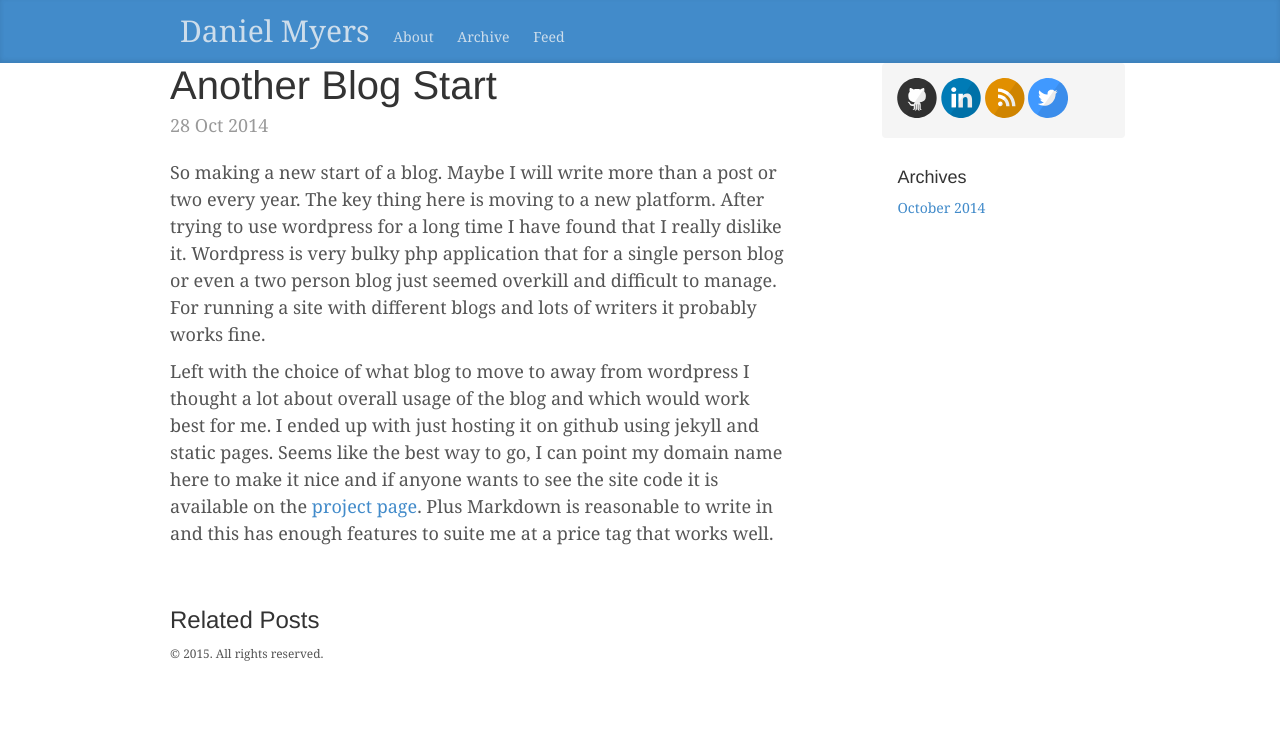
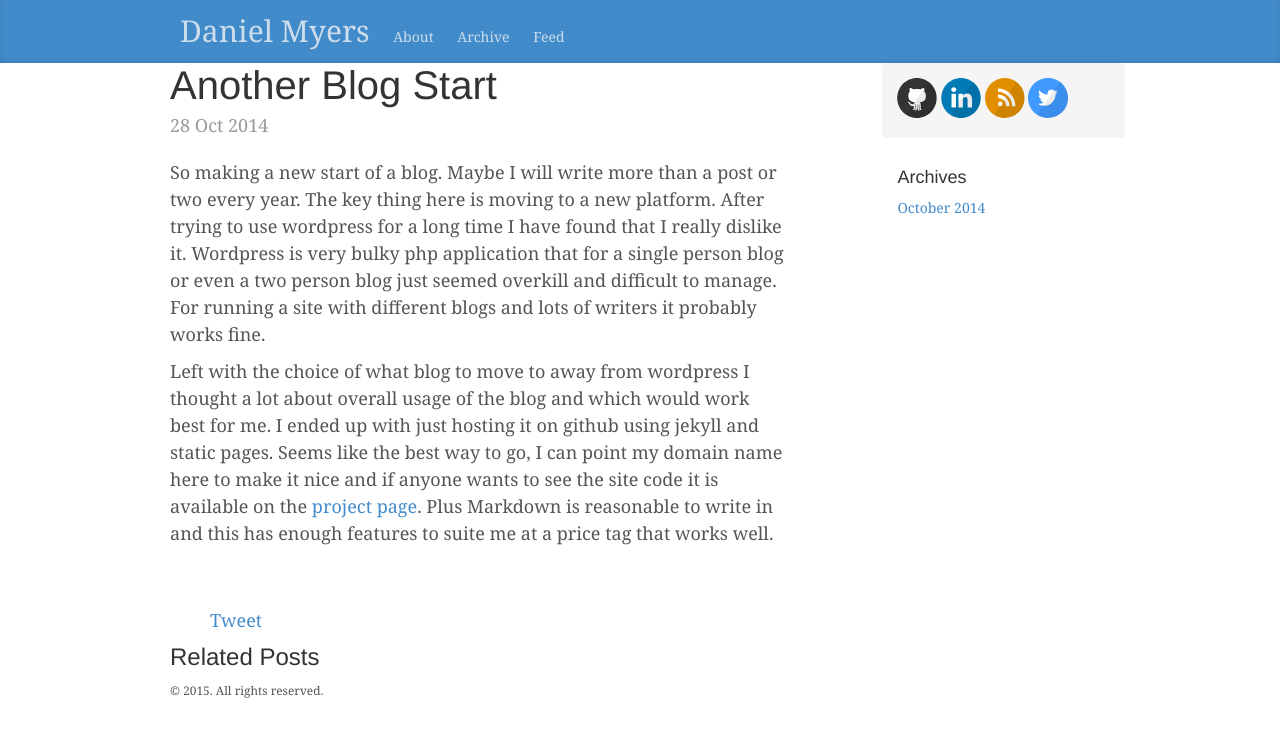
Before and after one commit to danlmyers/moird.github.io, a Jekyll site: the page built from _posts/2014-10-28-Another-blog-start.md, in a window 1280 px wide. Shown: the top 737 px of the page. Built offline with Jekyll 4.4.1, drawn with Linux system fonts in a browser that asks for light colours; Markdown is read by kramdown in place of the engine named in the settings; comment, search, counter and statistics services are not loaded.

Commit message:
Changed site url to moird.com and added share buttons for facebook, twitter and reddit.

```diff
--- a/_config.yml
+++ b/_config.yml
@@ -9,7 +9,7 @@
 # Setup
 title:            Daniel Myers
 tagline:          Look shiny blog
-url:              http://moird.github.io
+url:              http://moird.com
 paginate:         1
 baseurl:          /
 author:
--- /dev/null
+++ b/_includes/share_buttons.html
@@ -0,0 +1,24 @@
+<div id="fb-root"></div>
+<script>(function(d, s, id) {
+  var js, fjs = d.getElementsByTagName(s)[0];
+  if (d.getElementById(id)) return;
+  js = d.createElement(s); js.id = id;
+  js.src = "//connect.facebook.net/en_US/sdk.js#xfbml=1&appId=374313042592818&version=v2.0";
+  fjs.parentNode.insertBefore(js, fjs);
+}(document, 'script', 'facebook-jssdk'));</script>
+<script>
+window.twttr=(function(d,s,id){var js,fjs=d.getElementsByTagName(s)[0],t=window.twttr||{};if(d.getElementById(id))return;js=d.createElement(s);js.id=id;js.src="https://platform.twitter.com/widgets.js";fjs.parentNode.insertBefore(js,fjs);t._e=[];t.ready=function(f){t._e.push(f);};return t;}(document,"script","twitter-wjs"));
+</script>
+
+<ul class="social">
+	<li><div class="fb-share-button" data-href="{{ site.url }}{{ page.url }}" data-layout="button_count"></div></li>
+
+	<li><a class="twitter-share-button"
+	  href="https://twitter.com/share"
+	  data-via="{{ site.svg-links.twitter }}">
+	Tweet
+	</a></li>
+
+
+<li><script type="text/javascript" src="//www.redditstatic.com/button/button1.js"></script></li>
+</ul>
--- a/_layouts/post.html
+++ b/_layouts/post.html
@@ -7,6 +7,8 @@
   <p class="blog-post-meta">{{ page.date | date_to_string }}</p>
   {{ content }}
 </div>
+
+{% include share_buttons.html %}
 
 <aside class="related">
   <h3>Related Posts</h3>
--- a/public/css/blog.css
+++ b/public/css/blog.css
@@ -170,3 +170,15 @@
 .blog-footer p:last-child {
   margin-bottom: 0;
 }
+
+/*
+ * Social Links
+ */
+ .social li{
+    display:inline;
+}
+
+.fb-share-button{
+    position:relative;
+    top:-7px;
+}
```
